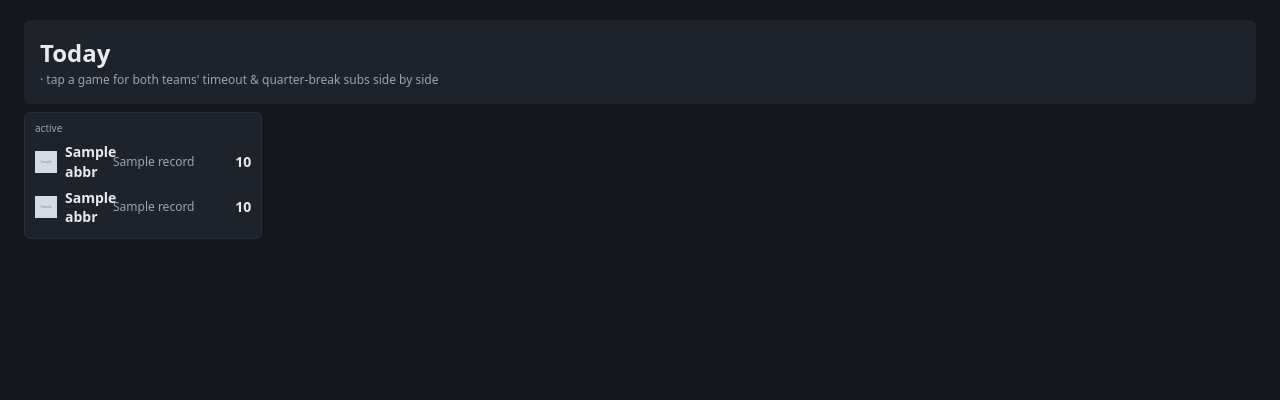
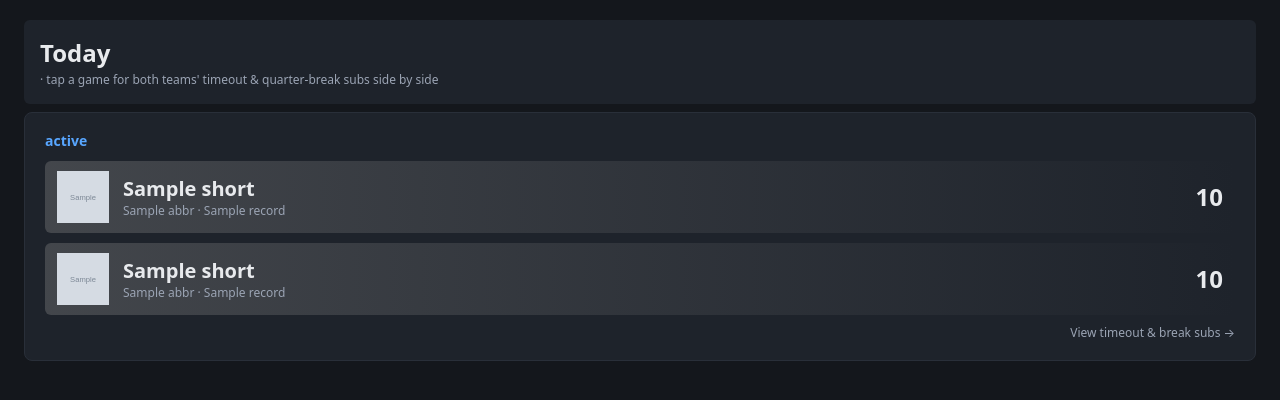
Before and after one commit to ctravasos/nba-rotations, a Python web app: template templates/index.html in a window 1280 px wide. Shown: the part 52-452 px from the top of the page. Run offline with Jinja, Linux system fonts and the light colour scheme; the template is opened without the code that fills it: most values are stand-ins (such as "Sample title", 1, 10 or a date in 2020); grey boxes marked "Sample" are stand-in pictures.

Commit message:
Restyle Today game cards and slot card tables
- Today: large team-coloured game cards in a grid that fills the page
- Slot cards: fixed column widths so Season and L10 match, bold values
  larger than headers, alternating row shading and row hover

Co-Authored-By: Claude Opus 5.5 <noreply@anthropic.com>

```diff
--- a/rotations/build.py
+++ b/rotations/build.py
@@ -68,6 +68,8 @@ def todays_games() -> list[dict]:
             "started": e["status"]["type"]["state"] != "pre",
             **{side: {"abbr": stats.ABBR.get(t["team"]["abbreviation"], t["team"]["abbreviation"]),
                       "name": t["team"]["displayName"], "logo": t["team"].get("logo"),
+                      "short": t["team"].get("shortDisplayName") or t["team"]["displayName"],
+                      "color": f"#{t['team']['color']}" if t["team"].get("color") else None,
                       "score": t.get("score"), "record": (t.get("records") or [{}])[0].get("summary")}
                for side, t in teams.items()},
         })
--- a/static/css/main.css
+++ b/static/css/main.css
@@ -103,21 +103,8 @@ td.to-col { background: rgba(88, 166, 255, .05); }
 .to-card-head { display: flex; justify-content: space-between; align-items: baseline; margin-bottom: 6px; }
 .to-label { font-weight: 700; color: var(--accent); }
 .to-meta { font-size: var(--fs-xs); color: var(--text-secondary); }
-.mini { width: 100%; border-collapse: collapse; font-size: var(--fs-sm); font-variant-numeric: tabular-nums; }
-.mini th { color: var(--text-secondary); font-weight: 500; font-size: var(--fs-xs); text-align: left; padding: 2px 4px; }
-.mini td { padding: 3px 4px; }
-.mini td:nth-child(3), .mini td:nth-child(4) { border-radius: 3px; white-space: nowrap; }
-.mini tr.group-start td { border-top: 1px solid var(--surface-2); }
-.mini .dir { width: 14px; }
 
 /* Home */
-.game-strip { display: grid; grid-template-columns: repeat(auto-fill, minmax(200px, 1fr)); gap: 10px; }
-.game-card { background: var(--surface); border-radius: var(--radius); padding: 8px 10px; border: 1px solid var(--surface-2); }
-.game-status { font-size: var(--fs-xs); color: var(--text-secondary); margin-bottom: 4px; }
-.game-team { display: flex; align-items: center; gap: 8px; padding: 3px 0; color: var(--text); }
-.game-team img { width: 22px; height: 22px; }
-.game-team .abbr { font-weight: 700; width: 40px; }
-.game-team .score { margin-left: auto; font-weight: 700; }
 
 .team-grid { display: grid; grid-template-columns: repeat(auto-fill, minmax(220px, 1fr)); gap: 10px; }
 .team-tile { display: flex; align-items: center; gap: 10px; padding: 12px; border-radius: var(--radius); color: var(--text);
@@ -136,8 +123,6 @@ td.to-col { background: rgba(88, 166, 255, .05); }
 .break-card { border-color: color-mix(in srgb, var(--accent) 40%, var(--surface-2)); }
 
 /* Game page: away left, home right, one row per slot */
-a.game-card { display: block; color: var(--text); }
-a.game-card:hover { text-decoration: none; border-color: var(--accent); }
 .matchup-header { display: grid; grid-template-columns: 1fr auto 1fr; align-items: center; }
 .matchup-team { display: flex; align-items: center; gap: 12px; color: var(--text); padding: 8px; border-radius: var(--radius);
   background: linear-gradient(90deg, color-mix(in srgb, var(--team-c) 45%, var(--surface)), var(--surface)); }
@@ -150,6 +135,41 @@ a.game-card:hover { text-decoration: none; border-color: var(--accent); }
 .matchup-slot.break-row { color: var(--text); background: color-mix(in srgb, var(--accent) 18%, transparent); border-radius: var(--radius); padding: 4px; }
 .matchup-row { display: grid; grid-template-columns: 1fr 1fr; gap: 12px; align-items: start; }
 @media (max-width: 700px) { .matchup-header { grid-template-columns: 1fr; } }
-.mini th.num, .mini td.num { text-align: right; }
 .stat-table th.wrap { white-space: normal; min-width: 64px; line-height: 1.2; }
 .th-top { display: block; font-size: var(--fs-xs); font-weight: 500; color: var(--text-secondary); }
+
+/* Slot cards: fixed columns so Season and L10 are the same width; values bolder than headers */
+.mini { width: 100%; border-collapse: collapse; table-layout: fixed; font-variant-numeric: tabular-nums; }
+.mini col.c-dir { width: 18px; }
+.mini col.c-rate { width: 72px; }
+.mini col.c-ppg { width: 46px; }
+.mini col.c-split { width: 58px; }
+.mini th { color: var(--text-secondary); font-weight: 500; font-size: var(--fs-xs); text-transform: uppercase;
+  letter-spacing: .04em; text-align: left; padding: 2px 6px; }
+.mini td { padding: 5px 6px; font-size: 13px; font-weight: 700; border-bottom: 1px solid rgba(255,255,255,.04); }
+.mini td.name { font-weight: 600; overflow: hidden; text-overflow: ellipsis; white-space: nowrap; }
+.mini th.rate, .mini td.rate { text-align: center; }
+.mini td.rate { white-space: nowrap; border-radius: 3px; }
+.mini th.num, .mini td.num { text-align: right; }
+.mini .frac { font-size: var(--fs-xs); font-weight: 500; color: rgba(232,234,237,.7); margin-left: 4px; }
+.mini tbody tr:nth-child(even) td { background-color: rgba(255,255,255,.035); }
+.mini tbody tr:hover td { background-color: var(--surface-hover); }
+.mini tbody tr:hover td.name a { text-decoration: underline; }
+.mini tr.group-start td { border-top: 1px solid var(--border); }
+.mini .dir { font-size: var(--fs-sm); }
+
+/* Today: large game cards filling the page */
+.game-strip { display: grid; grid-template-columns: repeat(auto-fit, minmax(340px, 1fr)); gap: 16px; }
+a.game-card { display: flex; flex-direction: column; gap: 10px; padding: 18px 20px; color: var(--text);
+  background: var(--surface); border: 1px solid var(--surface-2); border-radius: 8px; }
+a.game-card:hover { text-decoration: none; border-color: var(--accent); transform: translateY(-1px); }
+.game-status { font-size: var(--fs-base); font-weight: 600; color: var(--accent); }
+.game-team { display: flex; align-items: center; gap: 14px; padding: 10px 12px; border-radius: var(--radius);
+  background: linear-gradient(90deg, color-mix(in srgb, var(--team-c) 35%, var(--surface)), var(--surface)); }
+.game-team img { width: 52px; height: 52px; }
+.game-team-name { display: flex; flex-direction: column; }
+.game-team-name .full { font-size: 20px; font-weight: 700; }
+.game-team .score { margin-left: auto; font-size: 24px; font-weight: 700; }
+.game-cta { font-size: var(--fs-sm); color: var(--text-secondary); text-align: right; }
+a.game-card:hover .game-cta { color: var(--accent); }
+.mini td.muted { font-weight: 400; font-size: var(--fs-sm); color: var(--text-secondary); }
--- a/templates/index.html
+++ b/templates/index.html
@@ -13,13 +13,16 @@
   <a class="game-card" href="{{ base }}/games/{{ g.id }}/">
     <div class="game-status">{{ g.status }}</div>
     {% for side in ('away', 'home') %}
-    <div class="game-team">
+    <div class="game-team" style="--team-c: {{ g[side].color or 'var(--surface-2)' }}">
       {% if g[side].logo %}<img src="{{ g[side].logo }}" alt="">{% endif %}
-      <span class="abbr">{{ g[side].abbr }}</span>
-      <span class="muted">{{ g[side].record or '' }}</span>
+      <div class="game-team-name">
+        <span class="full">{{ g[side].short }}</span>
+        <span class="muted">{{ g[side].abbr }} · {{ g[side].record or '' }}</span>
+      </div>
       <span class="score">{{ g[side].score if g.started else '' }}</span>
     </div>
     {% endfor %}
+    <div class="game-cta">View timeout & break subs →</div>
   </a>
   {% endfor %}
 </div>
```
Also changed, not shown: templates/_macros.html (+6 -5 lines).
